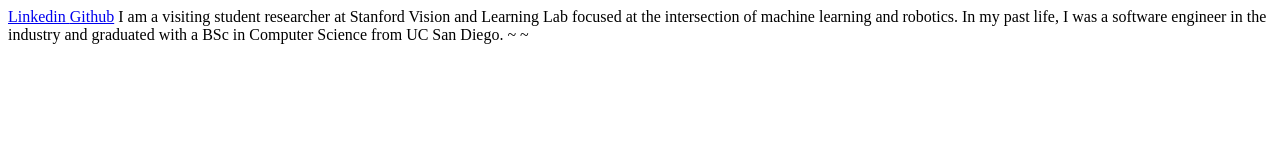
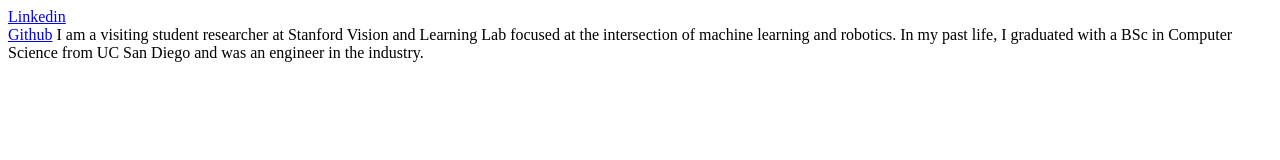
Before and after one commit to shivanimall/shivanimall.github.io, a plain HTML site: page index.html in a window 1280 px wide. Drawn offline with Linux system fonts and the light colour scheme.

Commit message:
Update index.html

```diff
--- a/index.html
+++ b/index.html
@@ -1,7 +1,5 @@
-<a href="http://linkedin.com/in/shivanimall" URL> Linkedin </a>
+<a href="http://linkedin.com/in/shivanimall" URL> Linkedin <br> </a>
 <a href="http://github.com/shivanimall" URL> Github</a>
 
-I am a visiting student researcher at Stanford Vision and Learning Lab focused at the intersection of machine learning and robotics. In my past life, I was a software engineer in the industry and graduated with a BSc in Computer Science from UC San Diego.
-
-~
-~
+I am a visiting student researcher at Stanford Vision and Learning Lab focused at the intersection of machine learning and robotics.
+In my past life, I graduated with a BSc in Computer Science from UC San Diego and was an engineer in the industry.
```
